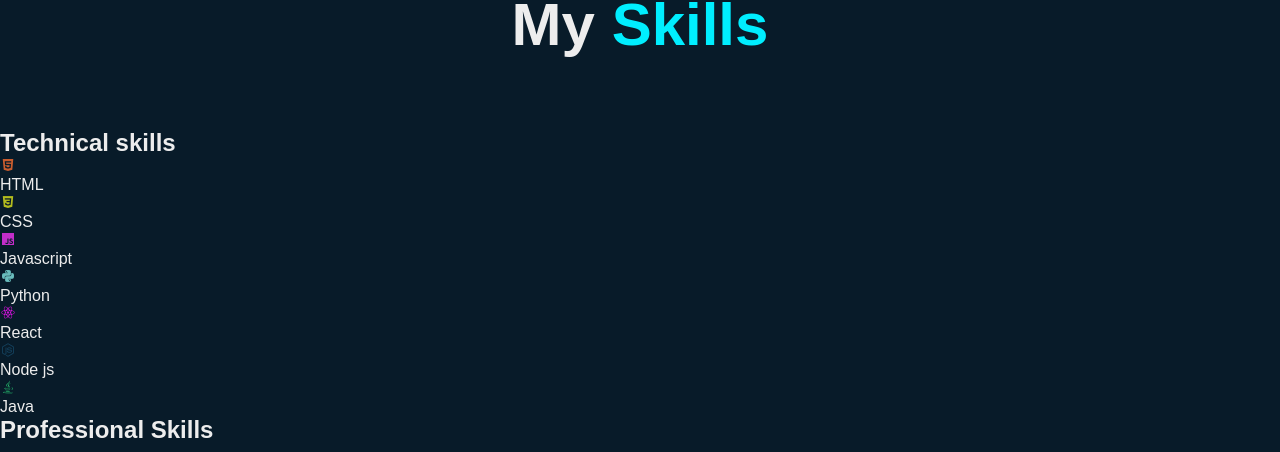
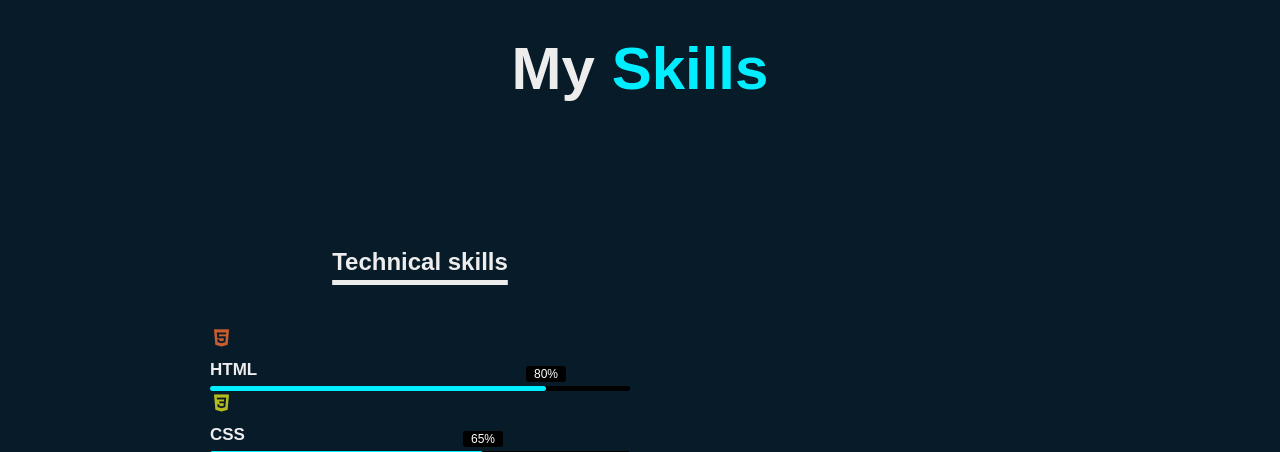
Before and after one commit to EphriamHab/portifolo, a plain HTML site: page index.html in a window 1280 px wide. Shown: the part 2348-2800 px from the top of the page. Drawn offline with nearby package versions, Linux system fonts and the light colour scheme.

Commit message:
style technical skill

```diff
--- a/style.css
+++ b/style.css
@@ -134,46 +134,7 @@
     0 0 100px cyan,0 0 200px cyan;
 }
 
-@keyframes slideRight{
-    0%{
-        transform: translateX(-100px);
-        opacity: 0;
-    }
-    100%{
-        transform: translateX(0px);
-        opacity: 1;
-    }
-}
-@keyframes slideLeft{
-    0%{
-        transform: translateX(100px);
-        opacity: 0;
-    }
-    100%{
-        transform: translateX(0px);
-        opacity: 1;
-    }
-}
-@keyframes slideTop{
-    0%{
-        transform: translateY(-100px);
-        opacity: 0;
-    }
-    100%{
-        transform: translateY(0px);
-        opacity: 1;
-    }
-}
-@keyframes slideBottom{
-    0%{
-        transform: translateY(-100px);
-        opacity: 0;
-    }
-    100%{
-        transform: translateY(0px);
-        opacity: 1;
-    }
-}
+
 /* About section */
 
 .about{
@@ -284,3 +245,185 @@
 .services-list div:hover{
     transform: translateY(-10px);
 }
+section{
+    display: flex;
+    flex-wrap: wrap;
+
+}
+.container1{
+    width: 600px;
+    height: 500px;
+    padding: 75px 90px;
+    margin-left: 120px;
+}
+.heading1{
+    text-align: center;
+    text-decoration: underline;
+    text-underline-offset: 10px;
+    text-decoration-thickness: 5px;
+    margin-bottom: 50px;
+
+}
+.bar{
+    font-size: 23px;
+
+}
+.Technical-bars .bar{
+   margin-top: 40px 0;
+
+}
+.Technical-bars .bar:first-child{
+    margin-top: 0;
+}
+.Technical-bars .bar:last-child{
+    margin-bottom: 0;
+}
+.Technical-bars .bar .info{
+    margin-bottom: 5px;
+}
+.Technical-bars .bar .info span{
+    font-size: 17px;
+    font-weight: 600;
+    animation: showText 0.5s linear forwards;
+    opacity: 0;
+}
+.Technical-bars .bar .progress-line{
+    position: relative;
+    border-radius: 10px;
+    width: 100%;
+    height: 5px;
+    background-color: #000000;
+    animation: animate 1s cubic-bezier(1, 0, 0, 1) forwards;
+    transform: scaleX(0);
+    transform-origin: left;
+}
+.Technical-bars .bar .progress-line span{
+    height: 100%;
+    background-color: #0ef;
+    position: absolute;
+    border-radius: 10px;
+    animation: animate 1s cubic-bezier(1, 0, 0, 1) forwards;
+    transform: scaleX(0);
+    transform-origin: left;
+}
+.progress-line.html span{
+   width: 80%;
+}
+.progress-line.css span{
+    width: 65%;
+}
+.progress-line.javascript span{
+    width: 80%;
+}
+.progress-line.python span{
+    width: 70%;
+}.progress-line.react span{
+    width: 70%;
+}
+.progress-line.node span{
+    width: 75%;
+}
+.progress-line.java span{
+    width: 75%;
+}
+.progress-line span::after{
+    position: absolute;
+    padding: 1px 8px;
+    background-color: #000000;
+    color: #fff;
+    font-size: 12px;
+    border-radius: 3px;
+    top: -20px;
+    right: -20px;
+    animation: showText 0.5s 1.5s linear forwards;
+    opacity: 0;
+}
+.progress-line.html span::after{
+    content: "80%";
+}
+.progress-line.css span::after{
+    content: "65%";
+}
+.progress-line.javascript span::after{
+    content: "80%";
+}
+.progress-line.python span::after{
+    content: "70%";
+}
+.progress-line.react span::after{
+    content: "70%";
+}
+.progress-line.node span::after{
+    content: "75%";
+}
+.progress-line.java span::after{
+    content: "75%";
+}
+.progress-line span::before{
+    content: "";
+    position: absolute;
+    width: 0;
+    height: 0;
+    border: 7px solid transparent;
+    border-bottom-width: 0px;
+    border-right-width: 0px;
+    border-top-color: #000;
+    top: -10px;
+    right: 0;
+    animation: showText 0.5s 1.5s linear forwards;
+    opacity: 0;
+}
+@keyframes showText{
+    100%{
+        opacity: 1;
+    }
+
+}
+@keyframes animate{
+    0% {
+        transform: scaleX(0);
+    }
+    100% {
+        transform: scaleX(1);
+    }
+}
+@keyframes slideRight{
+    0%{
+        transform: translateX(-100px);
+        opacity: 0;
+    }
+    100%{
+        transform: translateX(0px);
+        opacity: 1;
+    }
+}
+@keyframes slideLeft{
+    0%{
+        transform: translateX(100px);
+        opacity: 0;
+    }
+    100%{
+        transform: translateX(0px);
+        opacity: 1;
+    }
+}
+@keyframes slideTop{
+    0%{
+        transform: translateY(-100px);
+        opacity: 0;
+    }
+    100%{
+        transform: translateY(0px);
+        opacity: 1;
+    }
+}
+@keyframes slideBottom{
+    0%{
+        transform: translateY(-100px);
+        opacity: 0;
+    }
+    100%{
+        transform: translateY(0px);
+        opacity: 1;
+    }
+}
```
